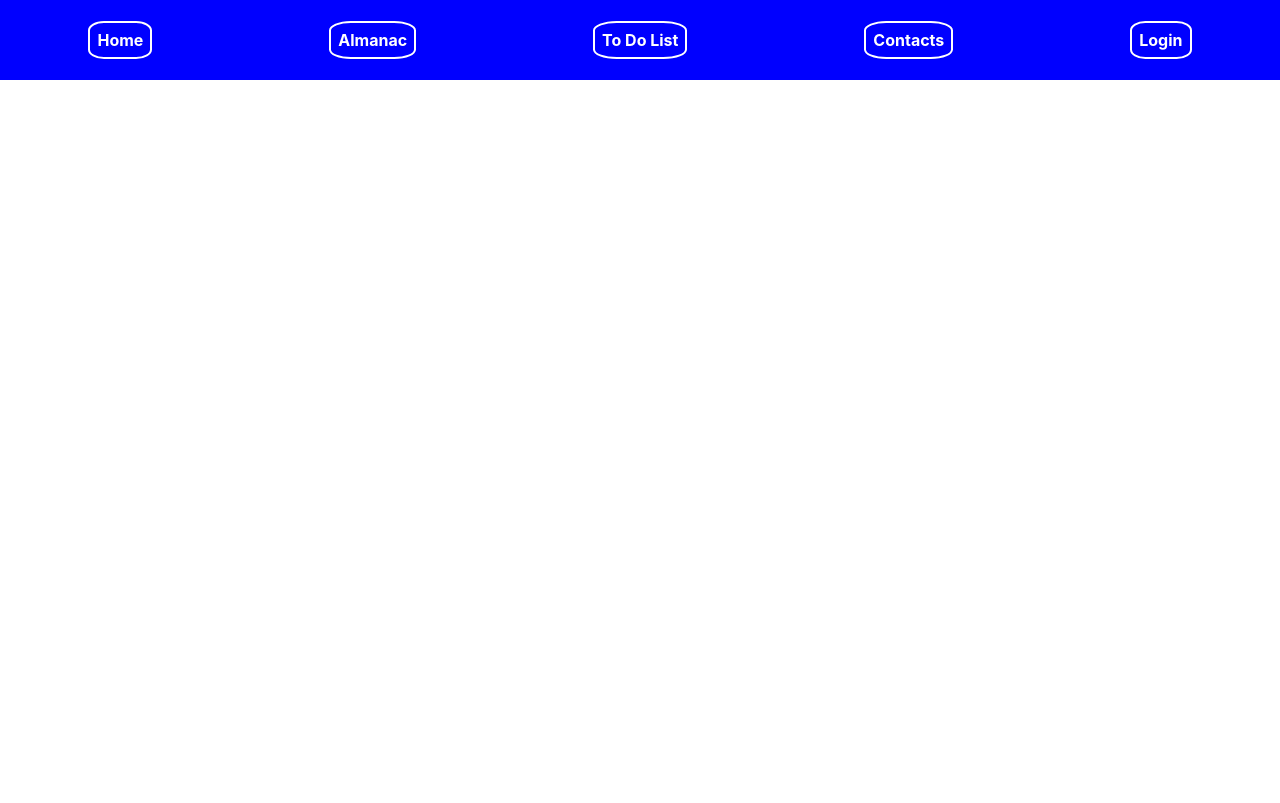
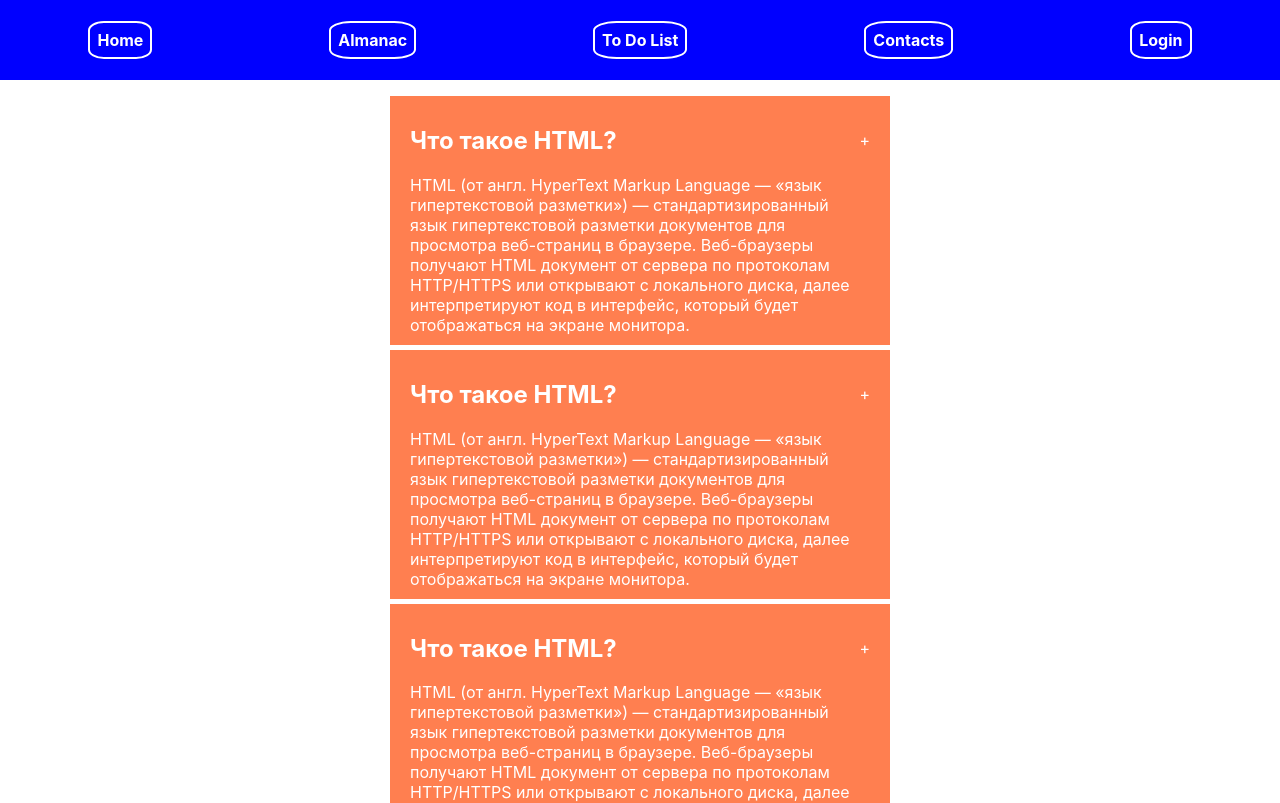
Before and after one commit to Ramil3107/website-react, a React (Create React App) app: page /almanac-html in a window 1280 px wide. Shown: the top 803 px of the page. Built offline with nearby package versions, Linux system fonts and the light colour scheme.

Commit message:
Add collapse styles

```diff
--- a/src/App.js
+++ b/src/App.js
@@ -7,6 +7,7 @@ import Footer from './components/Footer/Footer';
 import Home from './components/content/Home/Home';
 import Navbar from './components/Navbar/Navbar';
 import Login from './components/content/Login/Login';
+import HtmlAlmanac from './components/content/Almanac/HtmlAlmanac/HtmlAlmanac';
 
 
 
@@ -19,11 +20,19 @@ function App() {
 
         <div className='content'>
           <Routes>
+
+            {/* Navbar Routes */}
             <Route path="website-react/" element={<Home />} />
             <Route path="/almanac" element={<Almanac />} />
             <Route path="/todo" element={<ToDo />} />
             <Route path="/contacts" element={<Contacts />} />
             <Route path="/login" element={<Login />} />
+
+            {/* Almanac Routes */}
+            <Route path="almanac-html" element={<HtmlAlmanac />} />
+
+
+
           </Routes>
         </div>
 
--- /dev/null
+++ b/src/components/content/Almanac/HtmlAlmanac/HtmlAlmanac.jsx
@@ -0,0 +1,43 @@
+import React from "react";
+import styles from "./HtmlAlmanac.module.css"
+
+
+const data = [{
+    question: "Что такое HTML?",
+    answer: "HTML (от англ. HyperText Markup Language — «язык гипертекстовой разметки») — стандартизированный язык гипертекстовой разметки документов для просмотра веб-страниц в браузере. Веб-браузеры получают HTML документ от сервера по протоколам HTTP/HTTPS или открывают с локального диска, далее интерпретируют код в интерфейс, который будет отображаться на экране монитора."
+},
+{
+    question: "Что такое HTML?",
+    answer: "HTML (от англ. HyperText Markup Language — «язык гипертекстовой разметки») — стандартизированный язык гипертекстовой разметки документов для просмотра веб-страниц в браузере. Веб-браузеры получают HTML документ от сервера по протоколам HTTP/HTTPS или открывают с локального диска, далее интерпретируют код в интерфейс, который будет отображаться на экране монитора."
+},
+{
+    question: "Что такое HTML?",
+    answer: "HTML (от англ. HyperText Markup Language — «язык гипертекстовой разметки») — стандартизированный язык гипертекстовой разметки документов для просмотра веб-страниц в браузере. Веб-браузеры получают HTML документ от сервера по протоколам HTTP/HTTPS или открывают с локального диска, далее интерпретируют код в интерфейс, который будет отображаться на экране монитора."
+}
+]
+
+
+function HtmlAlmanac(props) {
+    return (
+
+        <div className={styles.wrapper}>
+
+            <div className={styles.accordion}>
+                {data.map((item) => (
+                    <div className={styles.item}>
+                        <div className={styles.title}>
+                            <h2>{item.question}</h2>
+                            <span>+</span>
+                        </div>
+                        <div className={styles.content}>
+                            {item.answer}
+                        </div>
+                    </div>
+                ))}
+            </div>
+
+        </div>
+    )
+}
+
+export default HtmlAlmanac;
--- /dev/null
+++ b/src/components/content/Almanac/HtmlAlmanac/HtmlAlmanac.module.css
@@ -0,0 +1,21 @@
+.accordion {
+    width: 500px;
+}
+
+
+.item {
+background-color: coral;
+margin-bottom: 5px;
+padding: 10px 20px;
+}
+
+.title{
+    color: white;
+    display: flex;
+    justify-content: space-between;
+    align-items: center;
+}
+
+.content {
+    color: white;
+}
```
Also changed, not shown: src/components/content/Almanac/CssAlmanac/CssAlmanac.jsx (added, +15 -0 lines), src/components/content/Almanac/JavaScriptAlmanac/JavaScriptAlmanac.jsx (added, +15 -0 lines), src/components/content/Almanac/ReactAlmanac/ReactAlmanac.jsx (added, +15 -0 lines), src/components/content/Almanac/CssAlmanac/CssAlmanac.module.css (added), src/components/content/Almanac/JavaScriptAlmanac/JavaScriptAlmanac.module.css (added), src/components/content/Almanac/ReactAlmanac/ReactAlmanac.module.css (added).
